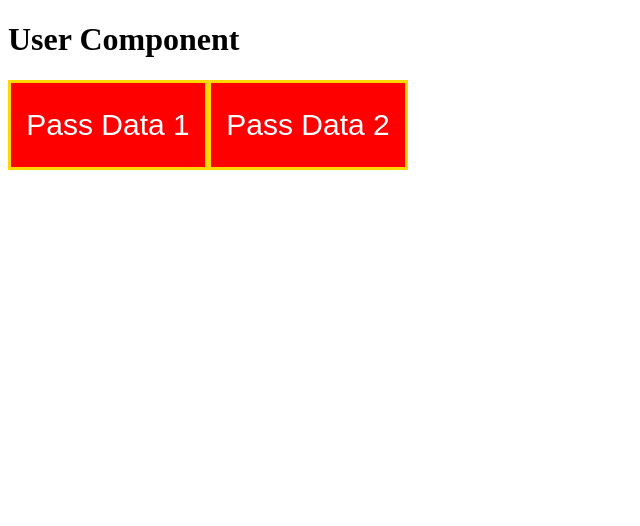
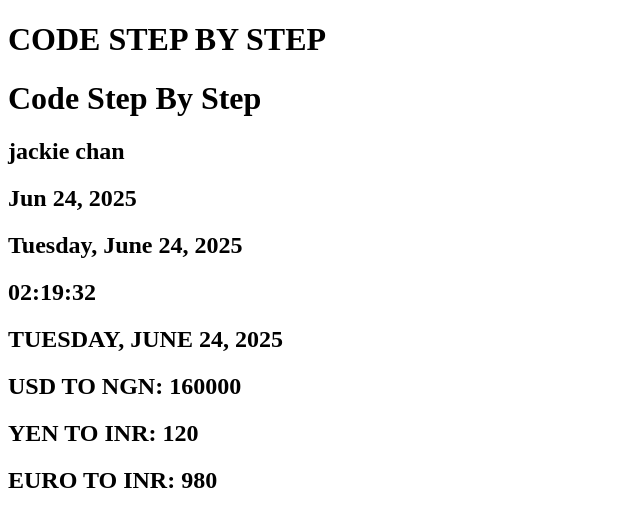
Before and after one commit to Chabsy123/angular-v19-tutorial, an Angular app: page /user/1/Anil in a window 1280 px wide. Shown: the top 526 px of the page, without its empty margins (0-640 px from the left). Built offline with nearby package versions, Linux system fonts and the light colour scheme.

Commit message:
Add and Format Custom and Built-In Pipes

```diff
--- a/src/app/app.component.html
+++ b/src/app/app.component.html
@@ -644,13 +644,56 @@ Each input field is bound to a FormControl using [formControl]
  <!--
   Listens to the 'getUsers' event emitted from the <app-user> component.
   When triggered, it calls handleUsers($event) in the parent.
--->
+--><!--
 <app-user (getUsers)="handleUsers($event)"></app-user>
 
-<!--
+
   Renders the list of users received from the child using @for loop.
   'track user' helps Angular optimize DOM updates.
--->
+
 @for (user of users; track user) {
   <h1>{{ user }}</h1>
 }
+-->
+
+<!-- pipes in angular -->
+ <!-- Built-in Pipes -->
+
+<!-- Converts title to UPPERCASE -->
+<h1>{{ title | uppercase }}</h1>
+
+<!-- Converts title to Title Case -->
+<h1>{{ title | titlecase }}</h1>
+
+<!-- Converts name to lowercase -->
+<h2>{{ name | lowercase }}</h2>
+
+<!-- Formats date using default format (e.g., Feb 2, 2025) -->
+<h2>{{ today | date }}</h2>
+
+<!-- Formats full date (e.g., Monday, February 3, 2025) -->
+<h2>{{ today | date:'fullDate' }}</h2>
+
+<!-- Shows only the time (hh:mm:ss format) -->
+<h2>{{ today | date:'hh:mm:ss' }}</h2>
+
+<!-- Chaining pipes: format date and then uppercase -->
+<h2>{{ today | date:'fullDate' | uppercase }}</h2>
+
+<!-- Currency pipes  -->
+<!--
+<h2>{{ amount1 | currency:'EUR' }}</h2>
+<h2>{{ amount1 | currency:'INR' }}</h2>
+<h2>{{ amount1 | currency:'GBP' }}</h2>
+-->
+
+<!-- Custom Pipe Usage -->
+
+<!-- Uses default NGN conversion (value * 1600) -->
+<h2>USD TO NGN: {{ amount2 | currencyConverter }}</h2>
+
+<!-- Uses custom conversion rate (12 * 10) -->
+<h2>YEN TO INR: {{ amount2 | currencyConverter:12 }}</h2>
+
+<!-- Uses custom conversion rate (98 * 10) -->
+<h2>EURO TO INR: {{ amount2 | currencyConverter:98 }}</h2>
--- a/src/app/app.component.ts
+++ b/src/app/app.component.ts
@@ -6,11 +6,12 @@ import { Component, effect, Input, signal, } from '@angular/core';
 // import { SignupComponent } from './signup/signup.component';
 // import { ProfileComponent } from '../profile/profile.component';
 // import { UserComponent } from './user/user.component';
-import { NgIf, NgSwitch, NgSwitchCase, NgSwitchDefault } from '@angular/common';
+import { CommonModule, NgIf, NgSwitch, NgSwitchCase, NgSwitchDefault } from '@angular/common';
 import { RouterLink, RouterOutlet } from '@angular/router';
 import { HeaderComponent } from './header/header.component';
 import { FormControl, FormGroup, FormsModule, NgForm, ReactiveFormsModule, Validators } from '@angular/forms';
 import { UserComponent } from './user/user.component';
+import { CurrencyConverterPipe } from './pipe/currency-converter.pipe';
 
 // import { RouterOutlet } from '@angular/router';
 
@@ -20,8 +21,10 @@ import { UserComponent } from './user/user.component';
   // for directives, depending on the one you want to use import them as well
   // when routing you import as well i.e routeroutlet and routerlink
   // with reactive forms you import reactiveformmodule
+// for pipes import the common module
   // for template driven forms you import formsmodule
-  imports: [FormsModule,UserComponent],
+// to use a pipe you have to import it as well with its name from the pipe file you made
+  imports: [FormsModule,CommonModule,CurrencyConverterPipe],
   templateUrl: './app.component.html',
   styleUrl: './app.component.css'
 })
@@ -507,17 +510,26 @@ export class AppComponent {
 // users=['Anil','Bruce','Peter','John','Tony']
 
 // pass data from child to parent component
-
+/**
 // Receives data emitted from the child component
 users: string[] | undefined;
 
-/**
+
  * Handles the user list emitted from the child.
  * Connected via (getUsers) event binding in app.component.html
- */
+
 handleUsers(users: string[]) {
   console.log(users);
   this.users = users;
 }
+*/
 
+// pipes in angular
+// Sample values for built-in pipes
+  title = "code step by step";
+  name = "jackie chan";
+  today = new Date();
+
+  // Used for custom currency conversion examples
+  amount2 = 100;
 }
--- a/src/app/login-pipe.pipe.ts
+++ b/src/app/login-pipe.pipe.ts
@@ -10,3 +10,5 @@ export class LoginPipePipe implements PipeTransform {
   }
 
 }
+
+// custom pipes manually made
--- /dev/null
+++ b/src/app/pipe/currency-converter.pipe.ts
@@ -0,0 +1,27 @@
+import { Pipe, PipeTransform } from '@angular/core';
+
+@Pipe({
+  name: 'currencyConverter'
+  // when you want to use the pipe,you must use this name but it has to be imported into the component.ts file of where you wish to use it;
+})
+export class CurrencyConverterPipe implements PipeTransform {
+
+  /**
+   * Custom pipe to convert a number (e.g., USD) to another currency.
+   *
+   * @param value The original amount (e.g., 100 USD)
+   * @param args An optional multiplier (e.g., exchange rate)
+   *
+   * If no rate is passed via args, it defaults to multiplying by 1600 (e.g., NGN).
+   */
+  transform(value: number, ...args: number[]): number {
+    console.log(args); // Useful for debugging passed arguments
+
+    if (args.length > 0) {
+      const [rate] = args;
+      return value = rate * 10; // Converts using provided multiplier logic
+    } else {
+      return value * 1600; // Default conversion rate to NGN
+    }
+  }
+}
--- a/src/app/user/user.component.html
+++ b/src/app/user/user.component.html
@@ -10,16 +10,18 @@
 <!-- <h2>User Name is: <span>{{ user }}</span></h2> -->
 
 
- <!-- Pass Data from Child to Parent Component -->
+ <!-- Pass Data from Child to Parent Component --><!--
 <h1>User Component</h1>
 
-<!--
+
   Button 1: Emits the 'users' array using inline emit in the template.
   Notice: No 'this' keyword is used inside template bindings.
--->
+--><!--
 <button (click)="getUsers.emit(users)">Pass Data 1</button>
 
-<!--
+
   Button 2: Calls a method in the TS file to emit the same data.
+
+<button (click)="passData()">Pass Data 2</button>
+
 -->
-<button (click)="passData()">Pass Data 2</button>
```
Also changed, not shown: src/app/user/user.component.ts (+8 -6 lines), 2 other files (tests, documents, lock files or other folders).
